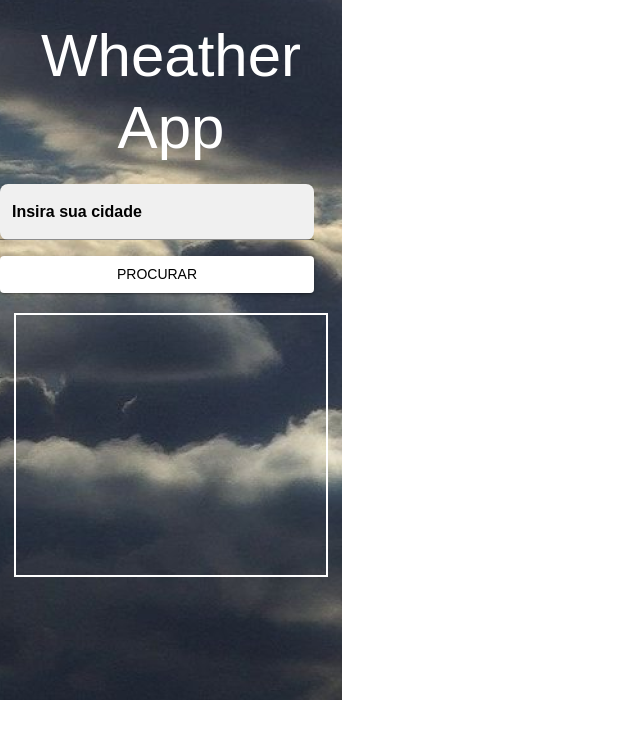
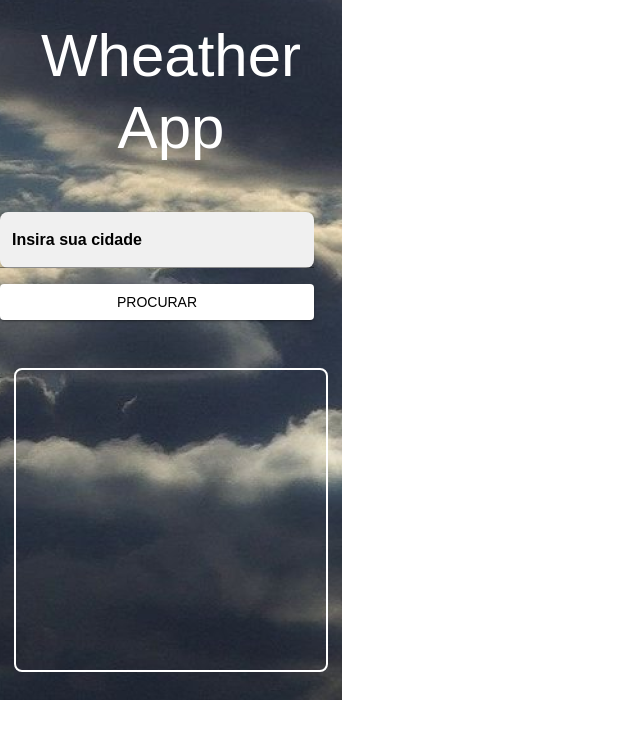
Before and after one commit to ewnsilva/wheater-app, a React (Create React App) app: page / in a window 1280 px wide. Shown: the top 738 px of the page, without its empty margins (0-640 px from the left). Built offline with nearby package versions, Linux system fonts and the light colour scheme; no server answers; a web font is replaced by a local one.

Commit message:
feat: Adicionando animação de carregamento

```diff
--- a/src/components/Search/Search.tsx
+++ b/src/components/Search/Search.tsx
@@ -1,5 +1,4 @@
-import { Box, Typography, CardMedia, Card } from "@mui/material";
-import { ClearSky } from "assets";
+import { Box, Typography, CardMedia, CircularProgress } from "@mui/material";
 
 import { descriptionCode, representativeImg } from "utils";
 
@@ -7,32 +6,56 @@ type SearchParams = {
   city: string;
   temperature?: number;
   wheatherStatus?: number;
+  loading: boolean;
 };
 
-const Search = ({ temperature, wheatherStatus, city }: SearchParams) => {
+const Search = ({
+  temperature,
+  wheatherStatus,
+  city,
+  loading,
+}: SearchParams) => {
   return (
     <Box
+      textAlign="center"
+      justifyContent="center"
+      justifySelf="center"
       sx={{
         border: "2px solid white",
+        borderRadius: "8px",
         width: 310,
-        height: 260,
-        textAlign: "center",
-        justifyContent: "center",
-        justifySelf: "center",
-        marginBottom: 25,
+        height: 300,
       }}
     >
-      <Box padding={2}>
-        <Box>
+      <Box display="flex" flexDirection="column" padding={2}>
+        <Box display={!loading ? "" : "none"}>
           <Typography color="white" fontSize={20} fontWeight="bold">
             {city}
           </Typography>
         </Box>
+
+        <Box>
+          <CircularProgress
+            size={120}
+            sx={{
+              display: loading ? "" : "none",
+              marginTop: "25%",
+              alignItems: "center",
+            }}
+          />
+        </Box>
+
         {temperature && (
-          <Box display="flex" textAlign="center" alignItems="flex-start">
+          <Box
+            display={!loading ? "flex" : "none"}
+            textAlign="center"
+            marginTop={1}
+            alignItems="flex-start"
+          >
             <Typography color="white" marginTop={2} fontSize={35}>
               {temperature?.toFixed()} ºC
             </Typography>
+
             <CardMedia
               component="img"
               image={representativeImg(wheatherStatus)}
@@ -40,6 +63,12 @@ const Search = ({ temperature, wheatherStatus, city }: SearchParams) => {
             />
           </Box>
         )}
+      </Box>
+      <Box
+        display={!loading ? "" : "none"}
+        marginTop={2}
+        justifyContent="center"
+      >
         <Typography color="white">{descriptionCode(wheatherStatus)}</Typography>
       </Box>
     </Box>
```
